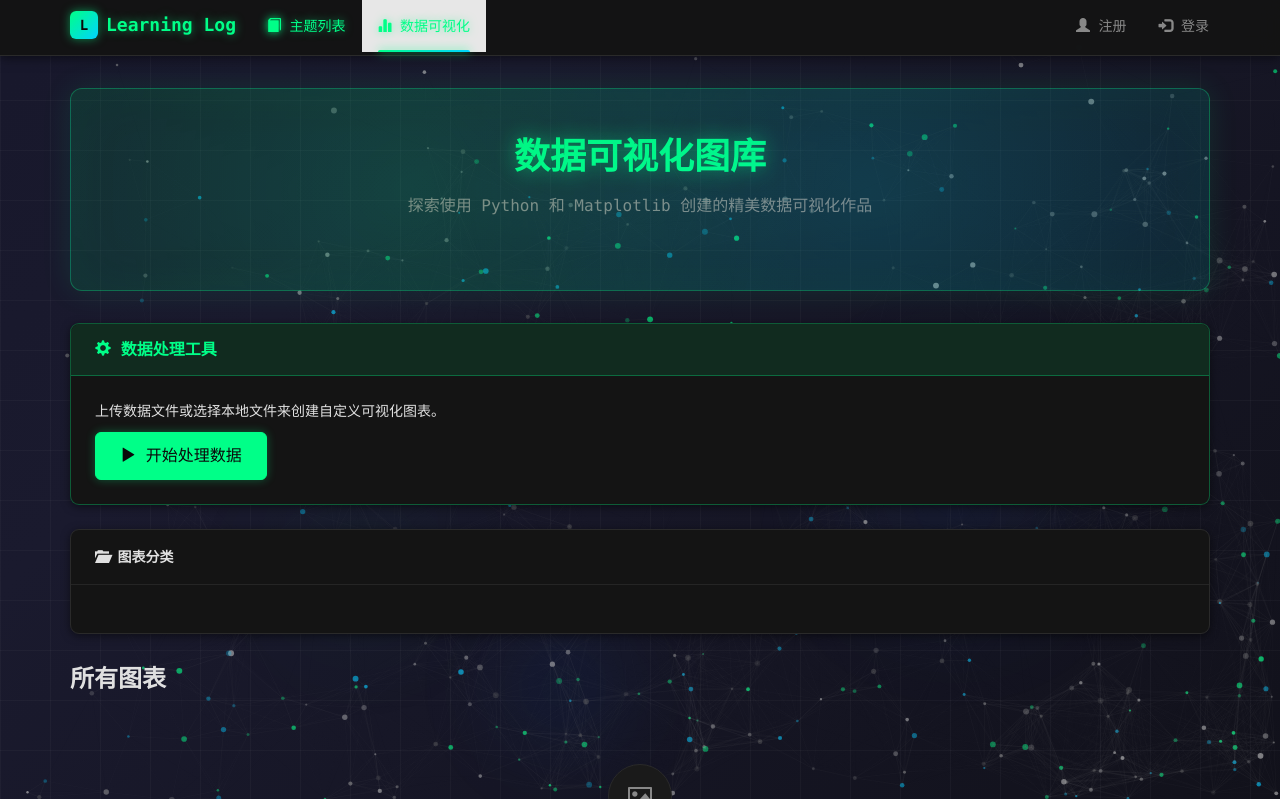
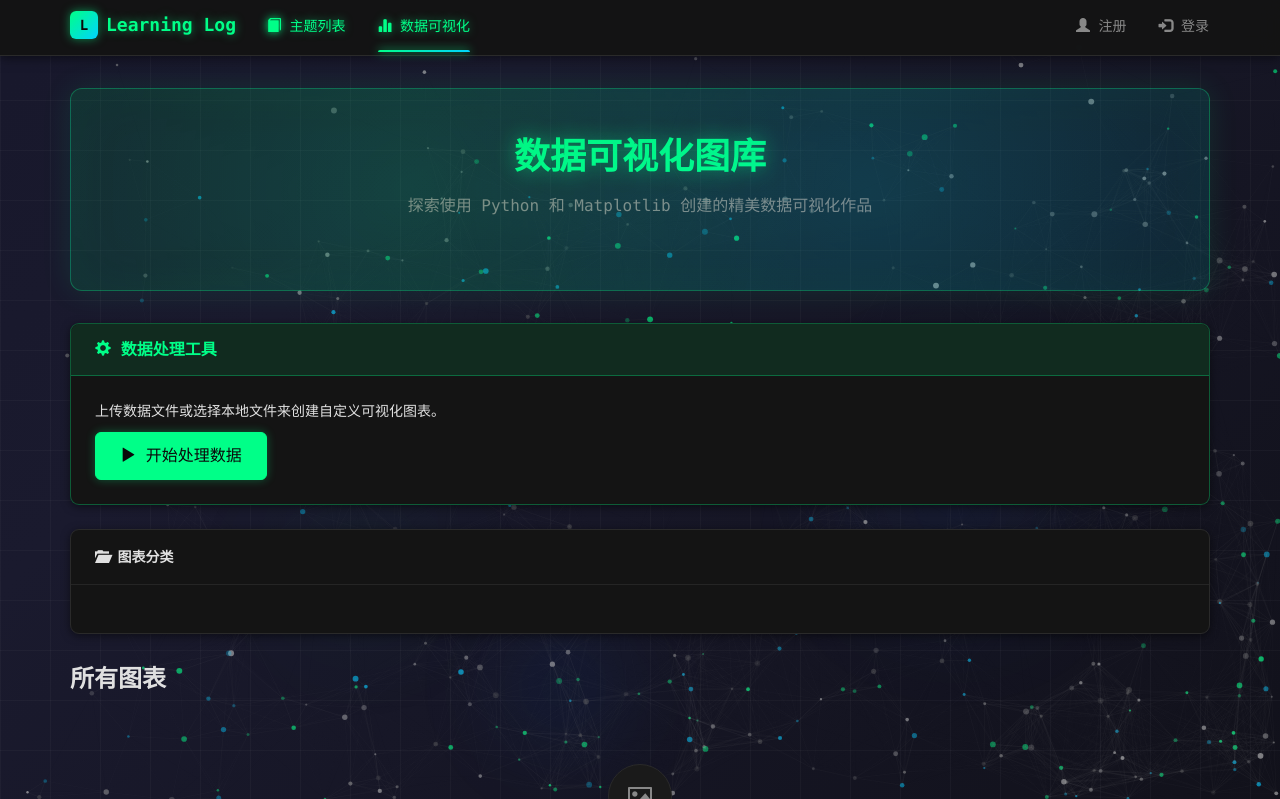
Before and after one commit to z99205388/Code_Practice, a Django app: page /data_visualization/ in a window 1280 px wide, with the pointer over the restyled element. Shown: the top 799 px of the page. Run offline with Django 5.2, Linux system fonts and the light colour scheme; data that the repository does not hold is empty; some libraries are stand-ins or nearby versions.

Commit message:
修改导航栏选中后背景色

```diff
--- a/static/css/style.css
+++ b/static/css/style.css
@@ -173,9 +173,12 @@ h4 { font-size: 16px; }
 
 .navbar-nav > li > a:hover,
 .navbar-nav > li > a:focus,
-.navbar-nav > li.active > a {
+.navbar-nav > li.active > a,
+.navbar-nav > .active > a,
+.navbar-nav > .active > a:hover,
+.navbar-nav > .active > a:focus {
     color: var(--primary-color) !important;
-    background-color: transparent;
+    background-color: transparent !important;
     text-shadow: 0 0 8px rgba(0, 255, 136, 0.5);
 }
 
```
